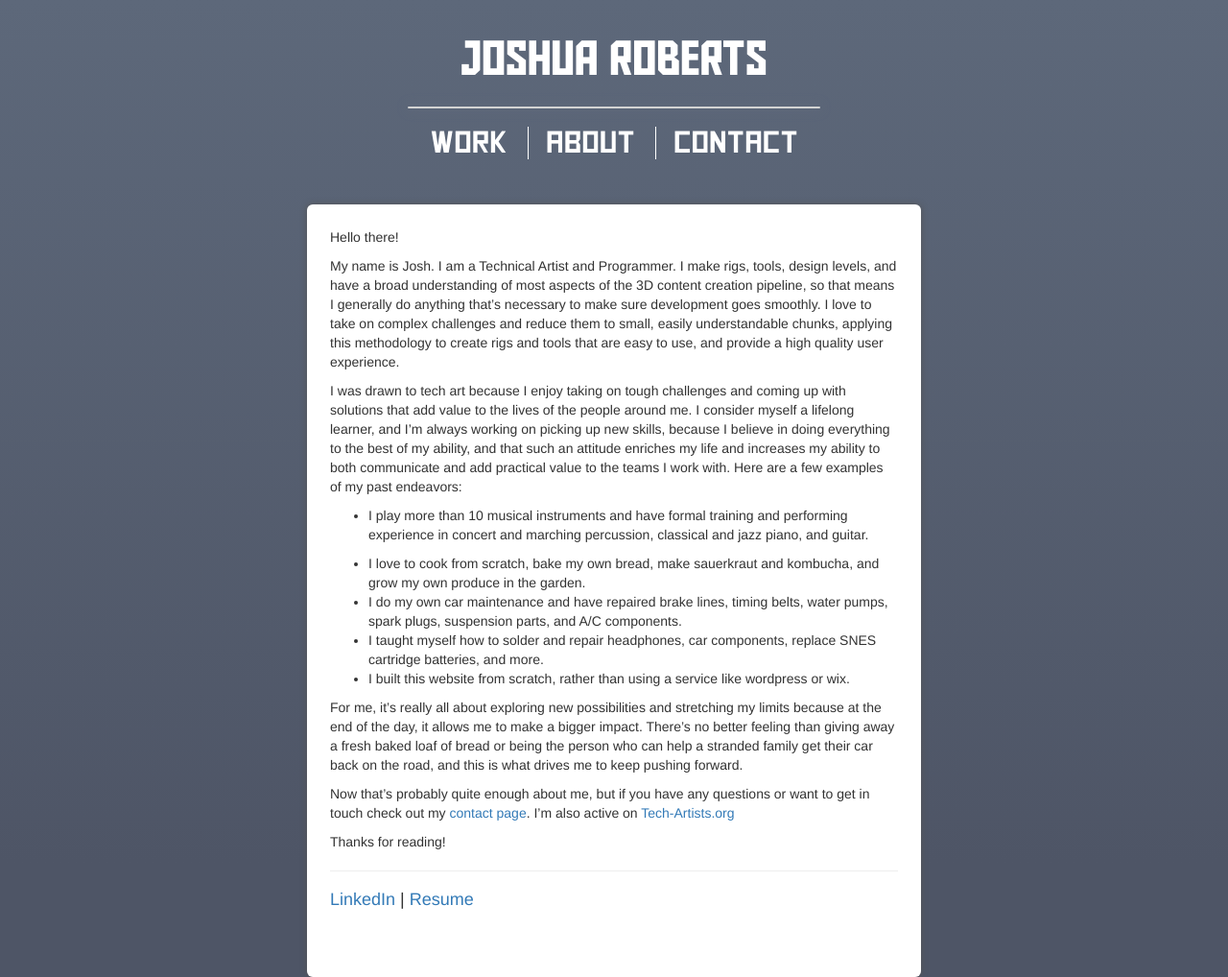
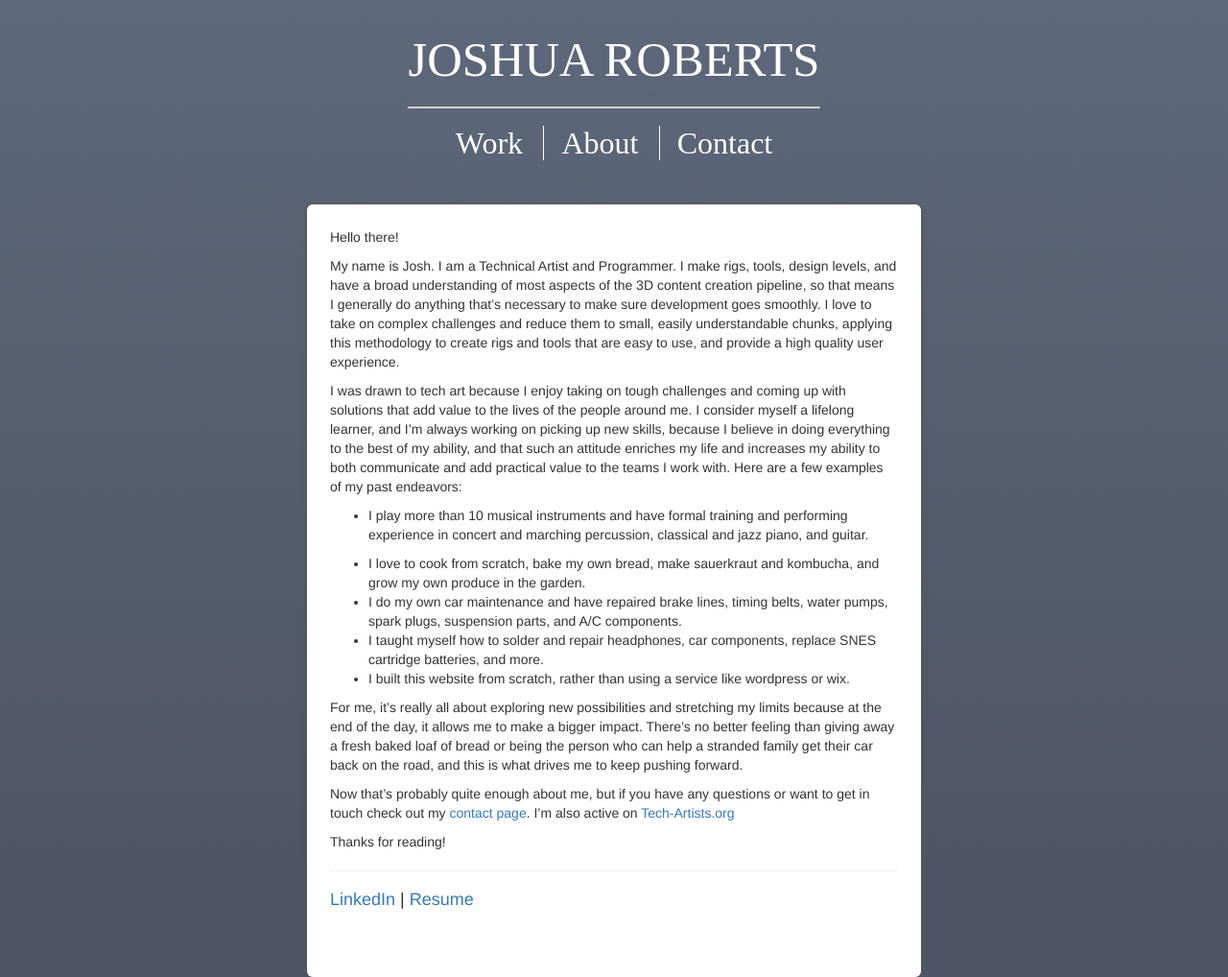
Before and after one commit to JoDaRober/portfolio, a Jekyll site: the page built from about.markdown, in a window 1280 px wide. Shown: the whole page at 96% size. Built offline with Jekyll 4.4.1, drawn with Linux system fonts in a browser that asks for light colours; some web fonts are replaced.

Commit message:
attempt to fix font source paths

```diff
--- a/css/main.css
+++ b/css/main.css
@@ -1,11 +1,11 @@
 @font-face {
     font-family: AldoTheApache;
-    src: url(/fonts/AldotheApache.ttf);
+    src: url("fonts/AldotheApache.ttf") format('truetype');
 }
 
 @font-face {
     font-family: Square;
-    src: url(/fonts/Square.ttf);
+    src: url("fonts/Square.ttf") format('truetype');
 }
 
 html {
```
